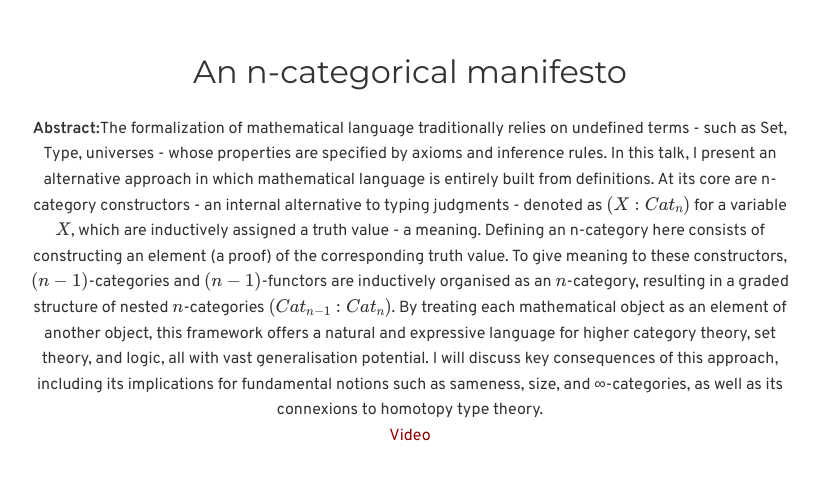
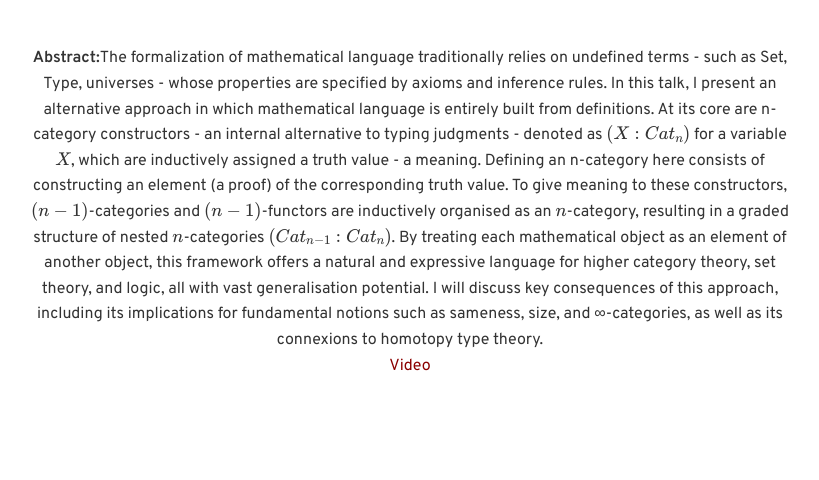
Before and after one commit to sdspmon/math, a Jekyll site: the page built from _talks/NYCT.md, in a window 1280 px wide, cut to the strip 224-704 px from the top of the page. Shown: the whole strip, without its empty margins (230-1049 px from the left). Built offline with Jekyll 4.4.1, drawn with Linux system fonts in a browser that asks for light colours; formulas are drawn with MathJax 3.

Commit message:
Update NYCT.md

```diff
--- a/_talks/NYCT.md
+++ b/_talks/NYCT.md
@@ -1,7 +1,6 @@
 ---
 layout: talk
 title: "Building All of Mathematics without Axioms"
-subtitle: "An n-categorical manifesto"
 abstract: "The formalization of mathematical language traditionally relies on undefined terms - such as Set, Type, universes - whose properties are specified by axioms and inference rules. In this talk, I present an alternative approach in which mathematical language is entirely built from definitions. At its core are n-category constructors - an internal alternative to typing judgments - denoted as $(X : Cat_n)$ for a variable $X$, which are inductively assigned a truth value - a meaning. Defining an n-category here consists of constructing an element (a proof) of the corresponding truth value. To give meaning to these constructors, $(n-1)$-categories and $(n-1)$-functors are inductively organised as an $n$-category, resulting in a graded structure of nested $n$-categories $({Cat}_{n-1} : Cat_n)$. By treating each mathematical object as an element of another object, this framework offers a natural and expressive language for higher category theory, set theory, and logic, all with vast generalisation potential. I will discuss key consequences of this approach, including its implications for fundamental notions such as sameness, size, and ∞-categories, as well as its connexions to homotopy type theory."
 video: "https://www.youtube.com/watch?v=F5RW-3stMlI"
 tags: Foundations, Category Theory, Language
```
